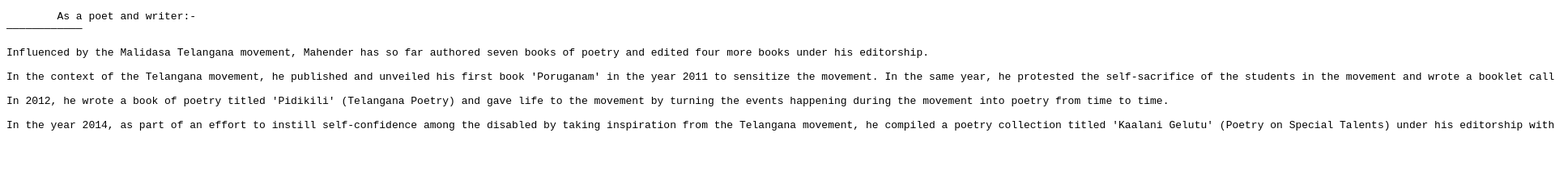
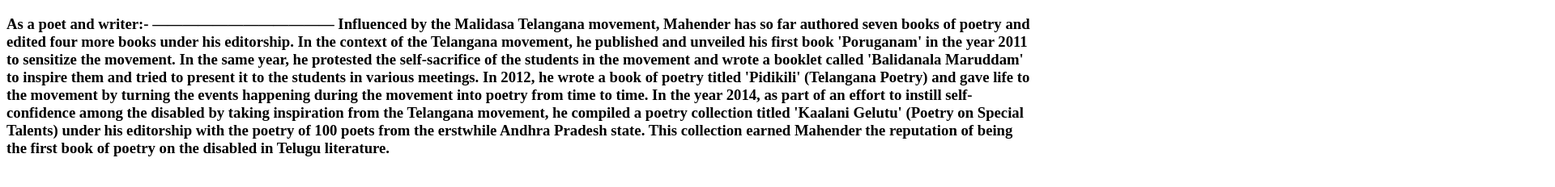
Before and after one commit to akshithbilla29/sdf, a plain HTML site: page new3.html in a window 1280 px wide. Shown: the top 232 px of the page at 81% size, 1920 px wide, since content can reach past the window. Drawn offline with Linux system fonts and the light colour scheme.

Commit message:
Update new3.html

```diff
--- a/new3.html
+++ b/new3.html
@@ -6,7 +6,7 @@
     <title>Document</title>
 </head>
 <body>
-    <pre>
+    <h3>
         As a poet and writer:-
 ————————————
 
@@ -17,6 +17,6 @@ In the context of the Telangana movement, he published and unveiled his first bo
 In 2012, he wrote a book of poetry titled 'Pidikili' (Telangana Poetry) and gave life to the movement by turning the events happening during the movement into poetry from time to time.
 
 In the year 2014, as part of an effort to instill self-confidence among the disabled by taking inspiration from the Telangana movement, he compiled a poetry collection titled 'Kaalani Gelutu' (Poetry on Special Talents) under his editorship with the poetry of 100 poets from the erstwhile Andhra Pradesh state. This collection earned Mahender the reputation of being the first book of poetry on the disabled in Telugu literature.
-    </pre>
+    </h3>
 </body>
 </html>
```
